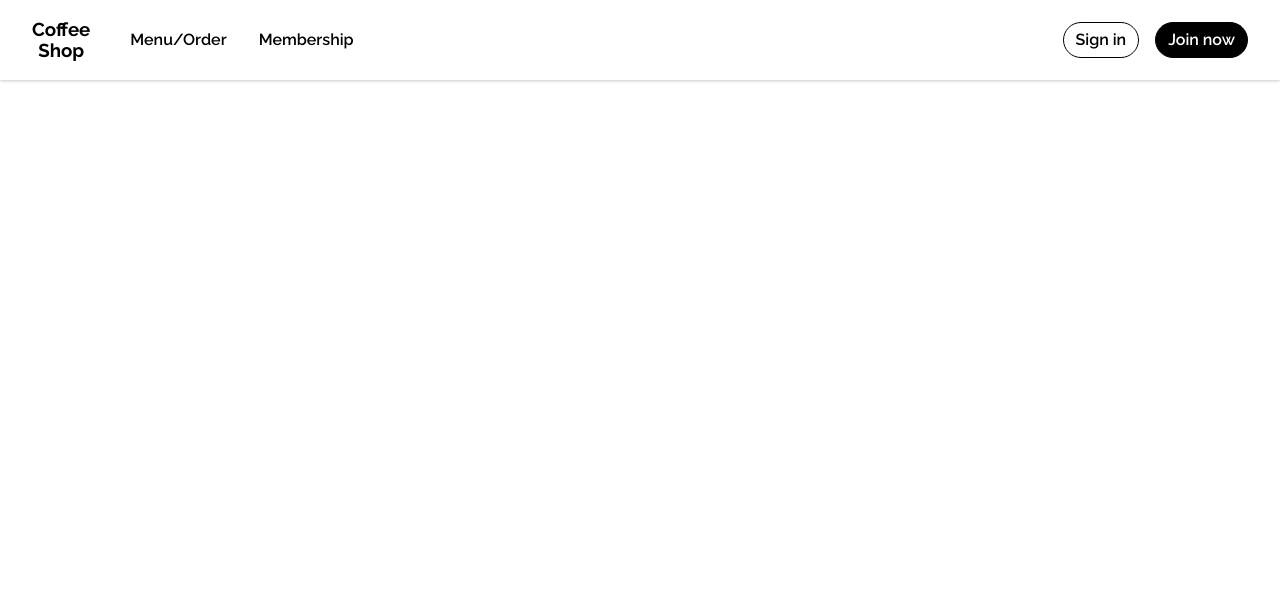
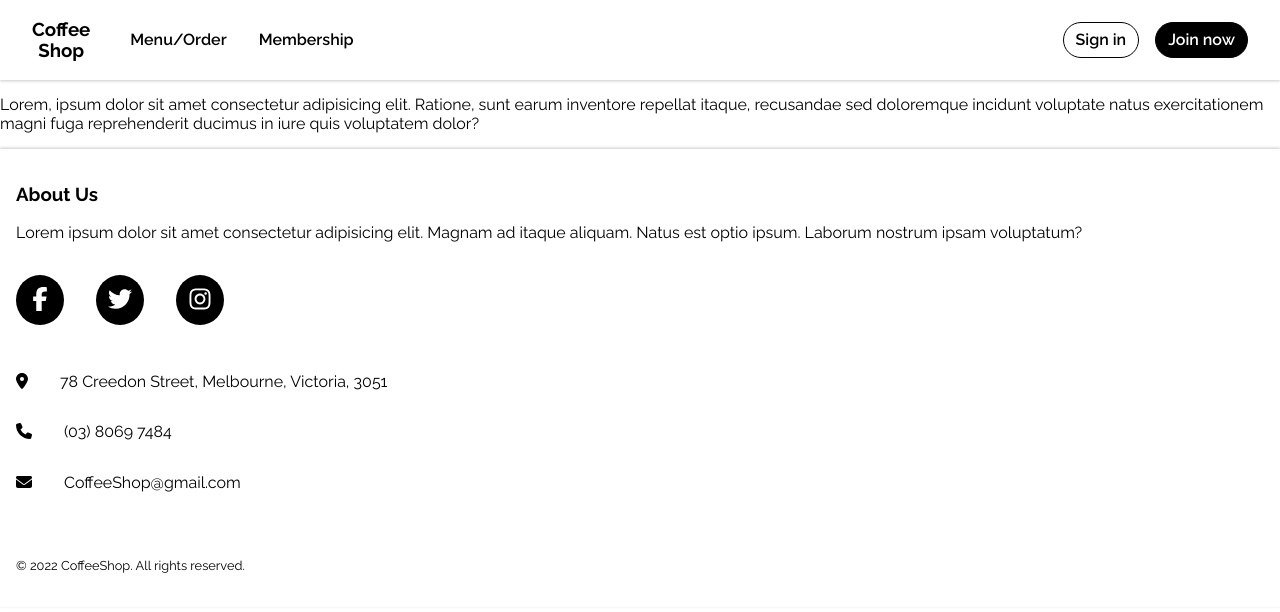
Before and after one commit to nitipat21/CafeWebApp, a React (Create React App) app in the folder client-side/: page / in a window 1280 px wide. Shown: the top 612 px of the page. Built offline with nearby package versions, Linux system fonts and the light colour scheme.

Commit message:
add footer

```diff
--- a/client-side/package.json
+++ b/client-side/package.json
@@ -4,6 +4,7 @@
   "private": true,
   "dependencies": {
     "@fortawesome/fontawesome-svg-core": "^6.2.0",
+    "@fortawesome/free-brands-svg-icons": "^6.2.0",
     "@fortawesome/free-solid-svg-icons": "^6.2.0",
     "@fortawesome/react-fontawesome": "^0.2.0",
     "@reduxjs/toolkit": "^1.8.5",
--- a/client-side/src/App.tsx
+++ b/client-side/src/App.tsx
@@ -2,11 +2,12 @@ import 'normalize.css';
 import './App.scss';
 import Layout from "./layouts/layout";
 import { FC } from "react";
+import HomePage from './pages/homePage';
 
 const App:FC = () => {
   return (
     <div className="App">
-      <Layout/>
+      <Layout children={<HomePage/>}/>
     </div>
   );
 }
--- /dev/null
+++ b/client-side/src/components/footer.tsx
@@ -0,0 +1,65 @@
+import { faFacebook, faFacebookF, faFacebookSquare, faInstagram, faTwitter } from "@fortawesome/free-brands-svg-icons";
+import { faEnvelope, faLocationDot, faPhone } from "@fortawesome/free-solid-svg-icons";
+import { FontAwesomeIcon } from "@fortawesome/react-fontawesome";
+import { FC } from "react";
+
+const Footer:FC = () => {
+    return (
+        <div className="footer">
+            <div className="footer-wrapper">
+                <div className="aboutUs-container">
+                    <div className="aboutUs-header">
+                        <h3>About Us</h3>
+                    </div>
+                    <div className="aboutUs-content">
+                        <p>Lorem ipsum dolor sit amet consectetur adipisicing elit. Magnam ad itaque aliquam. Natus est optio ipsum. Laborum nostrum ipsam voluptatum?</p>
+                    </div>
+                    <div className="aboutUs-icons">
+                        <div className="icon">
+                            <FontAwesomeIcon icon={faFacebookF}/>
+                        </div>
+                        <div className="icon">
+                            <FontAwesomeIcon icon={faTwitter}/>
+                        </div>
+                        <div className="icon">
+                            <FontAwesomeIcon icon={faInstagram}/>
+                        </div>
+                    </div>
+                </div>
+                <div className="contacts-container">
+                    <div className="address">
+                        <div className="address-icon">
+                            <FontAwesomeIcon icon={faLocationDot}/>
+                        </div>
+                        <div className="address-info">
+                            <p>78  Creedon Street, Melbourne, Victoria, 3051</p>
+                        </div>
+                    </div>
+                    <div className="phone">
+                        <div className="address-icon">
+                            <FontAwesomeIcon icon={faPhone}/>
+                        </div>
+                        <div className="phone-info">
+                            <p>(03) 8069 7484</p>
+                        </div>
+                    </div>
+                    <div className="email">
+                        <div className="address-icon">
+                            <FontAwesomeIcon icon={faEnvelope}/>
+                        </div>
+                        <div className="email-info">
+                            <p>CoffeeShop@gmail.com</p>
+                        </div>
+                    </div>
+                </div>
+                <div className="copyright-container">
+                    <div className="copyright">
+                        <p><small>© 2022 CoffeeShop. All rights reserved.</small></p>
+                    </div>
+                </div>
+            </div>
+        </div>
+    );
+}
+
+export default Footer;
--- a/client-side/src/layouts/layout.tsx
+++ b/client-side/src/layouts/layout.tsx
@@ -1,21 +1,37 @@
-import { FC } from "react";
+import { FC, useEffect } from "react";
 import Navbar from "../components/navbar";
 import SideBar from "../components/sidebar";
 import { useSelector } from 'react-redux';
 import { RootState } from "../app/store";
 import useWindowDimensions from "../hooks/useWindowDimensions";
+import Footer from "../components/footer";
 
-const Layout:FC = () => {
+interface layoutProps {
+    children: React.ReactNode;
+}
+
+const Layout:FC<layoutProps> = ({children}) => {
 
     const isShowSidebar = useSelector((state:RootState)=> state.frontEndSliceReducer.isShowSidebar);
 
     const { width } = useWindowDimensions();
+
+    // disable scroll when show sidebar
+    useEffect(()=>{
+        if (isShowSidebar) {
+            document.body.style.overflow = "hidden";
+        } else {
+            document.body.style.overflow = "scroll";
+        }
+    },[isShowSidebar]);
 
     return (
         <div className="layout">
             <div className="layout-wrapper">
                 <Navbar/>
                 {isShowSidebar && width < 768 ? <SideBar/> : null}
+                {children}
+                <Footer/>
             </div>
         </div>
     );
--- /dev/null
+++ b/client-side/src/pages/homePage.tsx
@@ -0,0 +1,13 @@
+import { FC } from "react";
+
+const HomePage:FC = () => {
+    return (
+        <div className="homePage">
+            <div className="homePage-wrapper">
+                <p>Lorem, ipsum dolor sit amet consectetur adipisicing elit. Ratione, sunt earum inventore repellat itaque, recusandae sed doloremque incidunt voluptate natus exercitationem magni fuga reprehenderit ducimus in iure quis voluptatem dolor?</p>
+            </div>
+        </div>
+    );
+}
+
+export default HomePage;
--- /dev/null
+++ b/client-side/src/scss/components/_footer.scss
@@ -0,0 +1,46 @@
+.footer{
+    box-shadow: 0 -1px 3px rgb(0 0 0 / 10%), 0 -2px 2px rgb(0 0 0 / 6%), 0 0 2px rgb(0 0 0 / 7%);
+    z-index: 999;
+
+    .footer-wrapper{
+
+
+        .aboutUs-container{
+            padding: 1rem;
+
+            .aboutUs-icons{
+                display: flex;
+                gap: 2rem;
+                margin-top: 2rem;
+
+                .icon{
+                    background-color: #000;
+                    color: #fff;
+                    padding: 0.75rem;
+                    border-radius: 100%;
+
+                    svg{
+                        width: 1.5rem;
+                        height: 1.5rem;
+                    }
+                }
+            }
+        }
+
+        .contacts-container{
+            padding: 1rem;
+
+            .address, .phone, .email{
+                display: flex;
+                align-items: center;
+                gap: 2rem;
+            }
+        }
+
+        .copyright-container{
+            .copyright{
+                padding: 1rem;
+            }
+        }
+    }
+}
--- a/client-side/src/scss/components/_sidebar.scss
+++ b/client-side/src/scss/components/_sidebar.scss
@@ -1,6 +1,6 @@
 .sidebar{
     position: absolute;
-    z-index: 998;
+    z-index: 999;
     width: 100%;
     height: 100%;
     display: grid;
@@ -13,17 +13,19 @@
 
         .overlay{
             position: absolute;
-            background-color: #000;
+            background-color: rgba(0, 0, 0);
             opacity: 0.38;
             width: 100%;
             height: 100%;
-            z-index: 999;
+            z-index: 2;
         }
     }
 
     .sidebar-wrapper{
         height: 100%;
         width: 100%;
+        background-color: #fff;
+        box-shadow: inset 0 4px 3px -3px rgb(0 0 0 / 10%), inset 0 4px 2px -2px rgb(0 0 0 / 7%);
 
         .link-list{
             font-size: 1.25rem;
--- a/client-side/src/scss/components/index.scss
+++ b/client-side/src/scss/components/index.scss
@@ -2,3 +2,4 @@
 @import './sidebar';
 @import './hero';
 @import './button';
+@import './footer';
```
Also changed, not shown: 1 other file (tests, documents, lock files or other folders).
